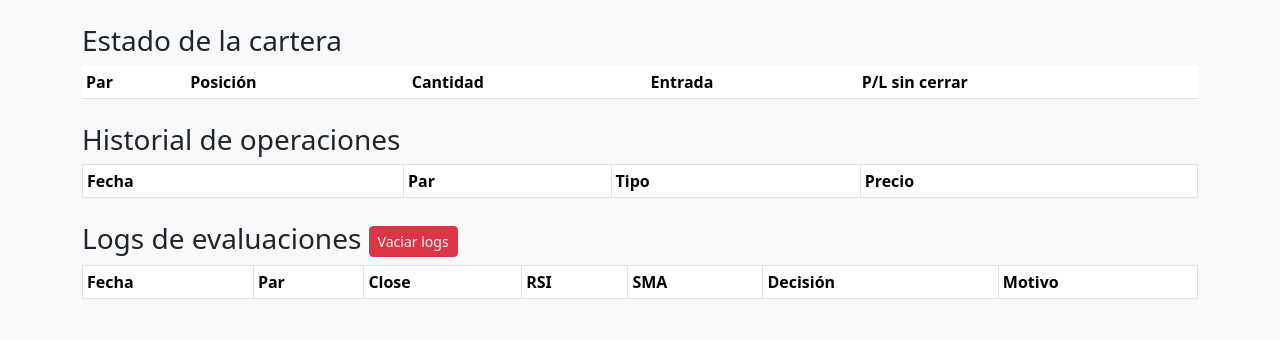
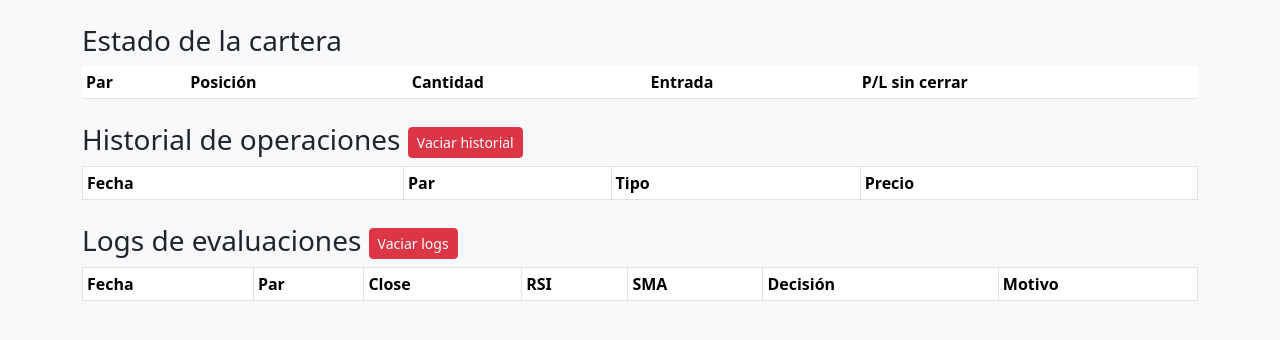
Before and after one commit to cirilo89/traderBot, a Flask app: template templates/dashboard.html in a window 1280 px wide. Shown: the top 340 px of the page. Run offline with Flask 3, Linux system fonts and the light colour scheme; the template is opened without the code that fills it, so the values that code supplies are empty; parts of the project's set-up code (start-up, migrations or seed data) failed here and were passed over; some libraries are stand-ins or nearby versions.

Commit message:
boton borrar historial

```diff
--- a/app.py
+++ b/app.py
@@ -111,6 +111,15 @@ def api_clear_logs():
 
     return jsonify({"ok": True})
 
+@app.route("/api/clear_history", methods=["POST"])
+@login_required
+def api_clear_history():
+    path = "historial_trades.csv"
+    with open(path, "w", newline="", encoding="utf-8") as f:
+        import csv
+        csv.writer(f).writerow(bot.HEAD_TRADE)  # usa el encabezado del bot
+    # Opcional: limpiar estructura en memoria, si la usas
+    return jsonify({"ok": True})
 
 # ---------- Callback del bot ----------
 def notify_clients():
--- a/templates/dashboard.html
+++ b/templates/dashboard.html
@@ -11,7 +11,11 @@
     </tr></thead>
   </table>
 
-  <h3 class="mt-4">Historial de operaciones</h3>
+  <h3 class="mt-4">Historial de operaciones
+     <button id="btnClearHistory" class="btn btn-sm btn-danger">
+    Vaciar historial
+  </button>
+  </h3>
   <table id="tblHist" class="table table-sm table-bordered w-100">
     <thead><tr>
       <th>Fecha</th><th>Par</th><th>Tipo</th><th>Precio</th>
@@ -104,6 +108,22 @@ document.getElementById('btnClear').addEventListener('click', () => {
     })
     .catch(err => alert(err));
 });
+document.getElementById('btnClearHistory').addEventListener('click', () => {
+  if (!confirm('¿Seguro que quieres borrar todo el historial de operaciones?')) return;
+
+  fetch('/api/clear_history', { method: 'POST' })
+    .then(r => r.json())
+    .then(j => {
+      if (j.ok) {
+        alert('Historial vaciado');
+        loadTables();            // recarga tablas para reflejar cambio
+      } else {
+        alert('No se pudo borrar el historial');
+      }
+    })
+    .catch(err => alert(err));
+});
+
 
 setInterval(loadTables, 60000); // refresca cada minuto
 </script>
```
